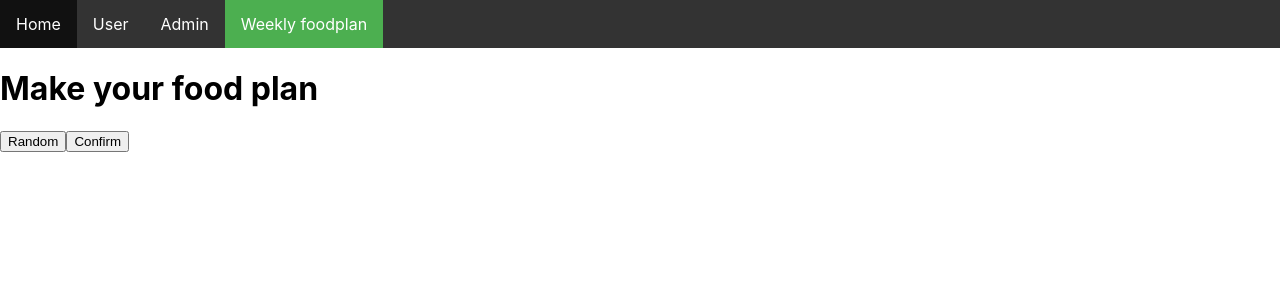
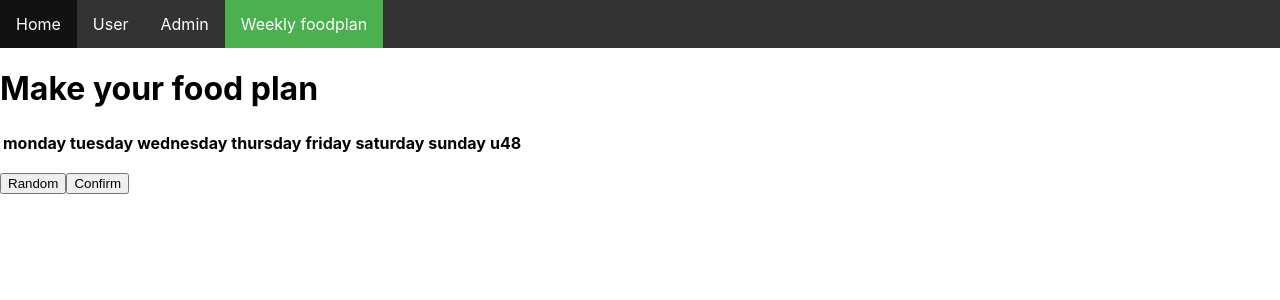
Before and after one commit to AlexKenfelt/Semesterprojekt3Frontend, a React (Create React App) app: page /foodplan in a window 1280 px wide. Shown: the top 300 px of the page. Built offline with nearby package versions, Linux system fonts and the light colour scheme.

Commit message:
weekly table display

```diff
--- a/src/components/FoodPlan.js
+++ b/src/components/FoodPlan.js
@@ -34,6 +34,34 @@ function FoodPlan({facade, setErrorMessage}) {
     return (
         <div>
             <h1>Make your food plan </h1>
+
+            <div>
+            <table class="table table-bordered">
+                    <thead>
+                        <tr>
+                            <th scope="col">monday</th>
+                            <th scope="col">tuesday</th>
+                            <th scope="col">wednesday</th>
+                            <th scope="col">thursday</th>
+                            <th scope="col">friday</th>
+                            <th scope="col">saturday</th>
+                            <th scope="col">sunday</th>
+                            <th scope="col">u48</th>
+                        </tr>
+                </thead>
+                <tbody>
+                    {recipes.map((r ) => {
+                        return(
+                            <tr key={r.id}>
+                                <td>{r.title}</td>
+
+                            </tr>
+                        )
+                    })}
+                </tbody>
+                </table>
+            </div>
+
             <ul>{recipes.map((r) => <li key={r.id}> {r.title}</li>)}</ul>
             <button onClick={handleClick}>Random</button>
 
```
